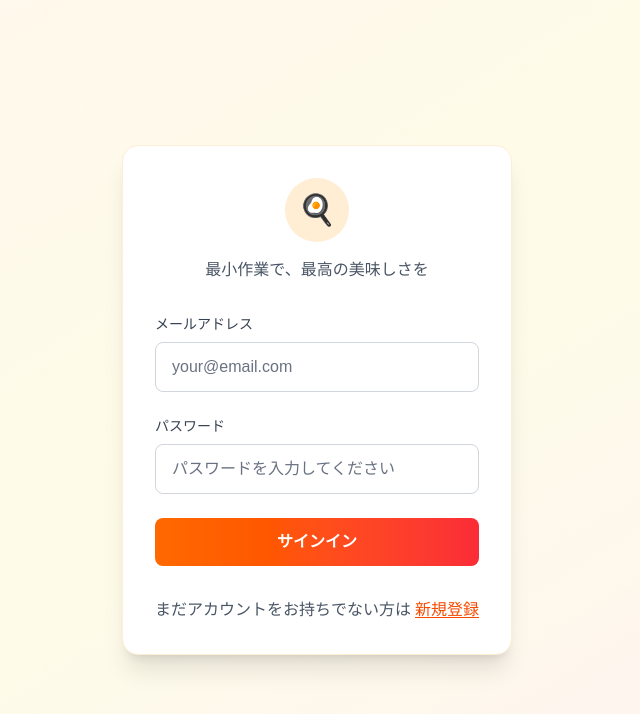
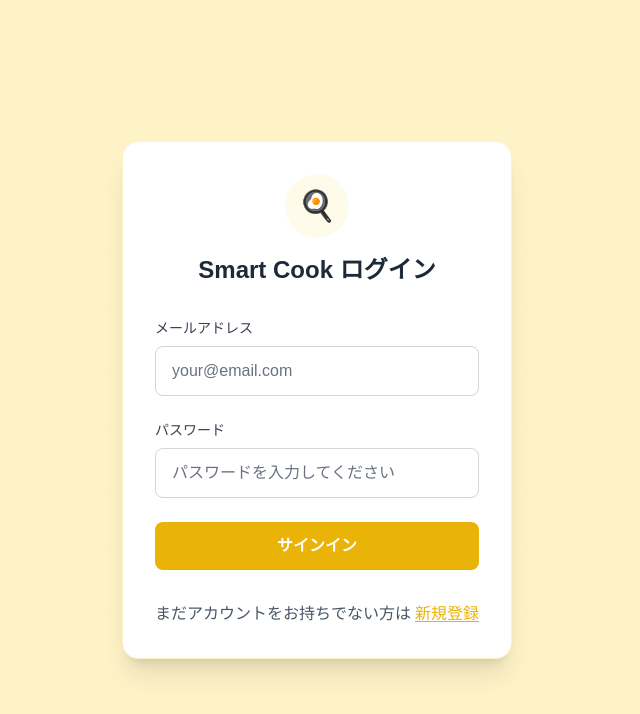
Before and after one commit to Yu-Kashiro/smart-cook-frontend, a Next.js app: page /auth/signin in a window 1280 px wide. Shown: the top 714 px of the page, without its empty margins (323-963 px from the left). Built offline with nearby package versions, Linux system fonts and the light colour scheme; no server answers.

Commit message:
新規登録・ログイン関係ページを作成

```diff
--- a/src/app/auth/signin/page.tsx
+++ b/src/app/auth/signin/page.tsx
@@ -15,7 +15,7 @@ export default function SigninPage() {
   };
 
   return (
-    <div className="min-h-screen bg-gradient-to-br from-orange-50 via-yellow-50 to-red-50 flex items-center justify-center p-4">
+    <div className="min-h-screen bg-primary-light flex items-center justify-center p-4">
       <div className="absolute inset-0 opacity-30">
         <div
           className="w-full h-full"
--- a/src/app/auth/signup/page.tsx
+++ b/src/app/auth/signup/page.tsx
@@ -15,7 +15,7 @@ export default function SignupPage() {
   };
 
   return (
-    <div className="min-h-screen bg-gradient-to-br from-orange-50 via-yellow-50 to-red-50 flex items-center justify-center p-4">
+    <div className="min-h-screen bg-primary-light flex items-center justify-center p-4">
       <div className="absolute inset-0 opacity-30">
         <div
           className="w-full h-full"
--- a/src/components/auth/SigninForm.tsx
+++ b/src/components/auth/SigninForm.tsx
@@ -38,12 +38,13 @@ export default function SigninForm({ onSuccess, onSwitchToSignup }: SigninFormPr
 
   return (
     <div className="w-full max-w-md mx-auto">
-      <div className="bg-white rounded-2xl shadow-xl p-8 border border-orange-100">
+      <div className="bg-white rounded-2xl shadow-xl p-8 border border-primary-light">
         <div className="text-center mb-8">
-          <div className="inline-flex items-center justify-center w-16 h-16 bg-orange-100 rounded-full mb-4">
+          <div className="inline-flex items-center justify-center w-16 h-16 bg-primary-lighter rounded-full mb-4">
             <span className="text-3xl">🍳</span>
           </div>
-          <p className="text-gray-600">最小作業で、最高の美味しさを</p>
+          <h2 className="text-2xl font-bold text-gray-800 mb-2">Smart Cook ログイン</h2>
+          {/* <p className="text-gray-600">最小作業で、最高の美味しさを</p> */}
         </div>
 
         <form onSubmit={handleSubmit} className="space-y-6">
@@ -61,7 +62,7 @@ export default function SigninForm({ onSuccess, onSwitchToSignup }: SigninFormPr
               value={credentials.email}
               onChange={handleChange}
               required
-              className="w-full px-4 py-3 border border-gray-300 rounded-lg focus:ring-2 focus:ring-orange-500 focus:border-orange-500 transition-colors duration-200 outline-none placeholder:text-gray-500 text-gray-600"
+              className="w-full px-4 py-3 border border-gray-300 rounded-lg focus:ring-2 focus:ring-primary focus:border-primary transition-colors duration-200 outline-none placeholder:text-gray-500 text-gray-600"
               placeholder="your@email.com"
             />
           </div>
@@ -80,7 +81,7 @@ export default function SigninForm({ onSuccess, onSwitchToSignup }: SigninFormPr
               value={credentials.password}
               onChange={handleChange}
               required
-              className="w-full px-4 py-3 border border-gray-300 rounded-lg focus:ring-2 focus:ring-orange-500 focus:border-orange-500 transition-colors duration-200 outline-none placeholder:text-gray-500 text-gray-600"
+              className="w-full px-4 py-3 border border-gray-300 rounded-lg focus:ring-2 focus:ring-primary focus:border-primary transition-colors duration-200 outline-none placeholder:text-gray-500 text-gray-600"
               placeholder="パスワードを入力してください"
             />
           </div>
@@ -97,7 +98,7 @@ export default function SigninForm({ onSuccess, onSwitchToSignup }: SigninFormPr
           <button
             type="submit"
             disabled={isLoading}
-            className="w-full bg-gradient-to-r from-orange-500 to-red-500 text-white font-semibold py-3 px-4 rounded-lg hover:from-orange-600 hover:to-red-600 focus:ring-2 focus:ring-orange-500 focus:ring-offset-2 disabled:opacity-50 disabled:cursor-not-allowed transition-all duration-200 transform hover:scale-[1.02]"
+            className="w-full bg-primary text-white font-semibold py-3 px-4 rounded-lg hover:bg-primary-dark focus:ring-2 focus:ring-primary focus:ring-offset-2 disabled:opacity-50 disabled:cursor-not-allowed transition-all duration-200 transform hover:scale-[1.02]"
           >
             {isLoading ? (
               <div className="flex items-center justify-center">
@@ -115,7 +116,7 @@ export default function SigninForm({ onSuccess, onSwitchToSignup }: SigninFormPr
             まだアカウントをお持ちでない方は
             <button
               onClick={onSwitchToSignup}
-              className="text-orange-600 hover:text-orange-700 font-medium ml-1 underline underline-offset-2"
+              className="text-primary hover:text-primary-dark font-medium ml-1 underline underline-offset-2"
             >
               新規登録
             </button>
--- a/src/components/auth/SignupForm.tsx
+++ b/src/components/auth/SignupForm.tsx
@@ -45,12 +45,12 @@ export default function SignupForm({ onSuccess, onSwitchToSignin }: SignupFormPr
 
   return (
     <div className="w-full max-w-md mx-auto">
-      <div className="bg-white rounded-2xl shadow-xl p-8 border border-orange-100">
+      <div className="bg-white rounded-2xl shadow-xl p-8 border border-primary-light">
         <div className="text-center mb-8">
-          <div className="inline-flex items-center justify-center w-16 h-16 bg-orange-100 rounded-full mb-4">
+          <div className="inline-flex items-center justify-center w-16 h-16 bg-primary-lighter rounded-full mb-4">
             <span className="text-3xl">👨‍🍳</span>
           </div>
-          <p className="text-gray-600">最小作業で、最高の美味しさを</p>
+          <h2 className="text-2xl font-bold text-gray-800 mb-2">Smart Cook 新規登録</h2>
         </div>
 
         <form onSubmit={handleSubmit} className="space-y-6">
@@ -65,7 +65,7 @@ export default function SignupForm({ onSuccess, onSwitchToSignin }: SignupFormPr
               value={credentials.email}
               onChange={handleChange}
               required
-              className="w-full px-4 py-3 border border-gray-300 rounded-lg focus:ring-2 focus:ring-orange-500 focus:border-orange-500 transition-colors duration-200 outline-none placeholder:text-gray-500 text-gray-600"
+              className="w-full px-4 py-3 border border-gray-300 rounded-lg focus:ring-2 focus:ring-primary focus:border-primary transition-colors duration-200 outline-none placeholder:text-gray-500 text-gray-600"
               placeholder="your@email.com"
             />
           </div>
@@ -82,14 +82,14 @@ export default function SignupForm({ onSuccess, onSwitchToSignin }: SignupFormPr
               onChange={handleChange}
               required
               minLength={6}
-              className="w-full px-4 py-3 border border-gray-300 rounded-lg focus:ring-2 focus:ring-orange-500 focus:border-orange-500 transition-colors duration-200 outline-none placeholder:text-gray-500 text-gray-600"
+              className="w-full px-4 py-3 border border-gray-300 rounded-lg focus:ring-2 focus:ring-primary focus:border-primary transition-colors duration-200 outline-none placeholder:text-gray-500 text-gray-600"
               placeholder="6文字以上で入力してください"
             />
           </div>
 
           <div>
             <label htmlFor="passwordConfirmation" className="block text-sm font-medium text-gray-700 mb-2">
-              パスワード確認
+              パスワード再確認
             </label>
             <input
               type="password"
@@ -99,7 +99,7 @@ export default function SignupForm({ onSuccess, onSwitchToSignin }: SignupFormPr
               onChange={handleChange}
               required
               minLength={6}
-              className="w-full px-4 py-3 border border-gray-300 rounded-lg focus:ring-2 focus:ring-orange-500 focus:border-orange-500 transition-colors duration-200 outline-none placeholder:text-gray-500 text-gray-600"
+              className="w-full px-4 py-3 border border-gray-300 rounded-lg focus:ring-2 focus:ring-primary focus:border-primary transition-colors duration-200 outline-none placeholder:text-gray-500 text-gray-600"
               placeholder="パスワードを再入力してください"
             />
           </div>
@@ -116,7 +116,7 @@ export default function SignupForm({ onSuccess, onSwitchToSignin }: SignupFormPr
           <button
             type="submit"
             disabled={isLoading}
-            className="w-full bg-gradient-to-r from-orange-500 to-red-500 text-white font-semibold py-3 px-4 rounded-lg hover:from-orange-600 hover:to-red-600 focus:ring-2 focus:ring-orange-500 focus:ring-offset-2 disabled:opacity-50 disabled:cursor-not-allowed transition-all duration-200 transform hover:scale-[1.02]"
+            className="w-full bg-primary text-white font-semibold py-3 px-4 rounded-lg hover:bg-primary-dark focus:ring-2 focus:ring-primary focus:ring-offset-2 disabled:opacity-50 disabled:cursor-not-allowed transition-all duration-200 transform hover:scale-[1.02]"
           >
             {isLoading ? (
               <div className="flex items-center justify-center">
@@ -134,7 +134,7 @@ export default function SignupForm({ onSuccess, onSwitchToSignin }: SignupFormPr
             すでにアカウントをお持ちの方は
             <button
               onClick={onSwitchToSignin}
-              className="text-orange-600 hover:text-orange-700 font-medium ml-1 underline underline-offset-2"
+              className="text-primary hover:text-primary-dark font-medium ml-1 underline underline-offset-2"
             >
               サインイン
             </button>
--- a/src/lib/auth.ts
+++ b/src/lib/auth.ts
@@ -15,7 +15,7 @@ interface UserData {
   updated_at: string;
 }
 
-interface ApiResponse<T = any> {
+interface ApiResponse<T = unknown> {
   success: boolean;
   data?: T;
   message: string;
```
